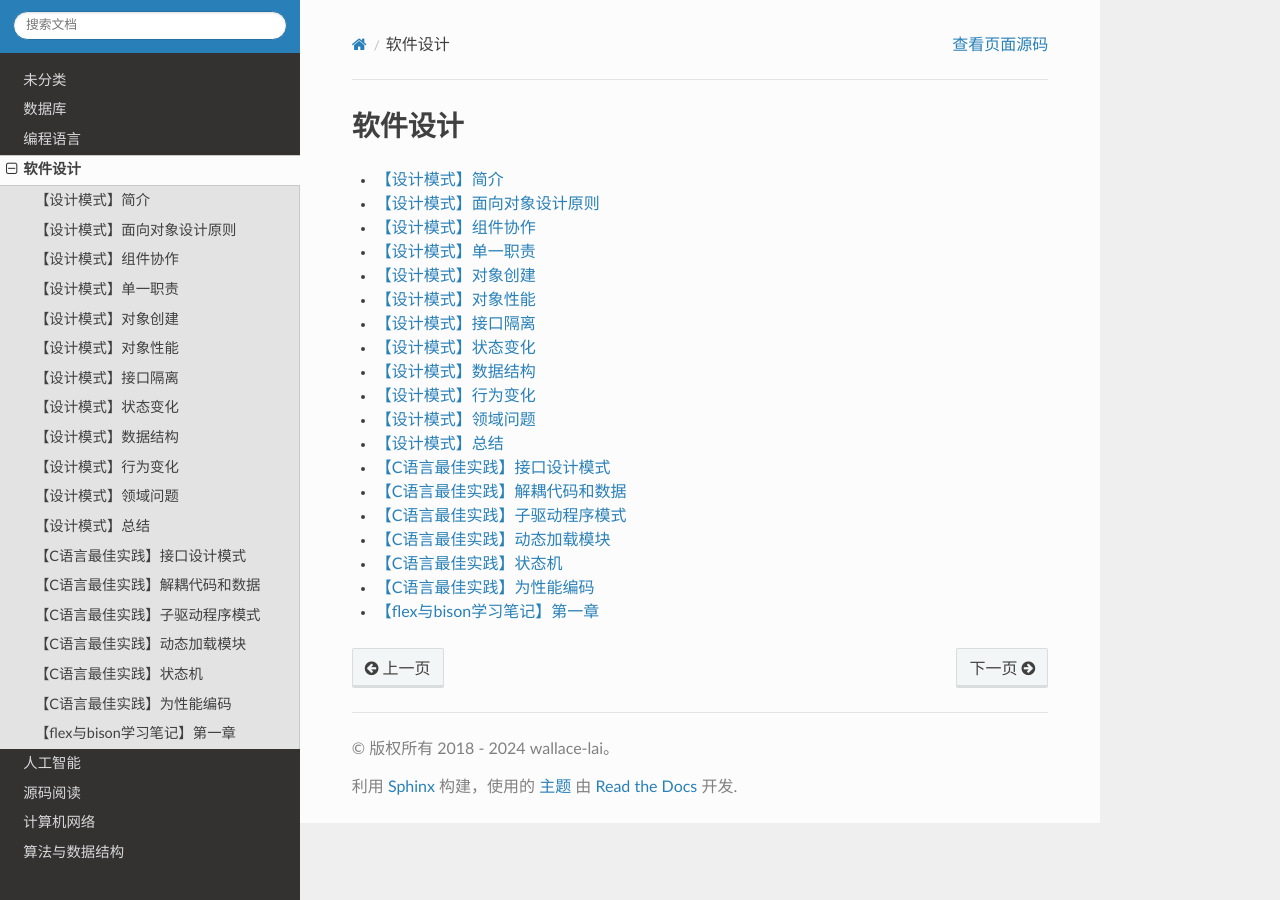
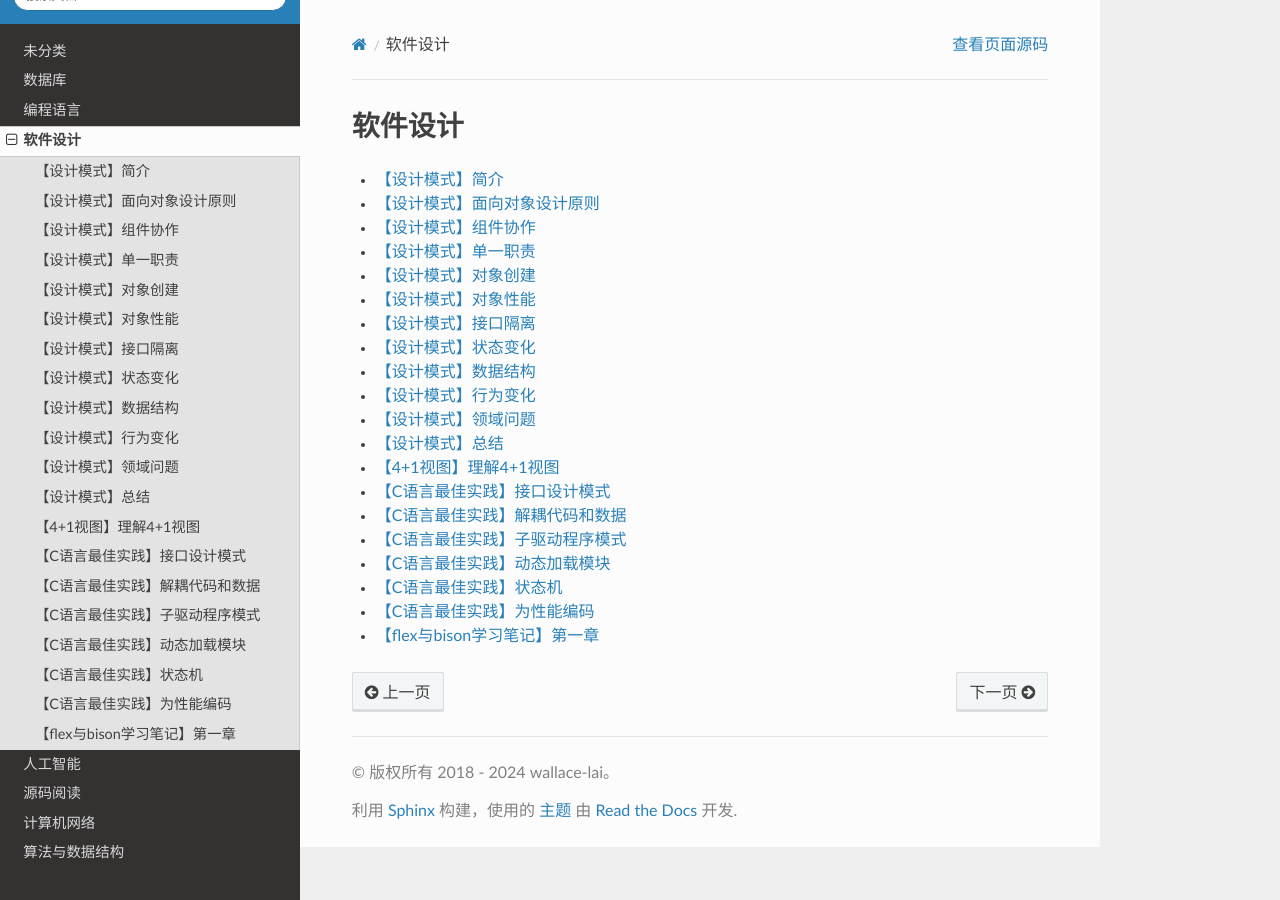
Before and after one commit to wallace-lai/learning-notes, a Sphinx documentation site: the page built from source/SoftwareDesign/index.rst, in a window 1280 px wide. Built offline with Sphinx 7.4.7 and the Read the Docs theme 2.0.0, drawn with Linux system fonts in a browser that asks for light colours.

Commit message:
update 4+1 view (#132)

```diff
--- /dev/null
+++ b/source/SoftwareDesign/4-plus-1-view0.md
@@ -0,0 +1,9 @@
+# 【4+1视图】理解4+1视图
+
+作者：wallace-lai <br>
+发布：2024-07-13 <br>
+更新：2024-07-13 <br>
+
+状态：暂缓
+
+资料：[链接](https://www.bilibili.com/video/BV1QD4y1z7sH)
--- a/source/SoftwareDesign/index.rst
+++ b/source/SoftwareDesign/index.rst
@@ -17,6 +17,8 @@
     design-pattern10.md
     design-pattern11.md
 
+    4-plus-1-view0.md
+
     c-best-practice-0.md
     c-best-practice-1.md
     c-best-practice-2.md
```
